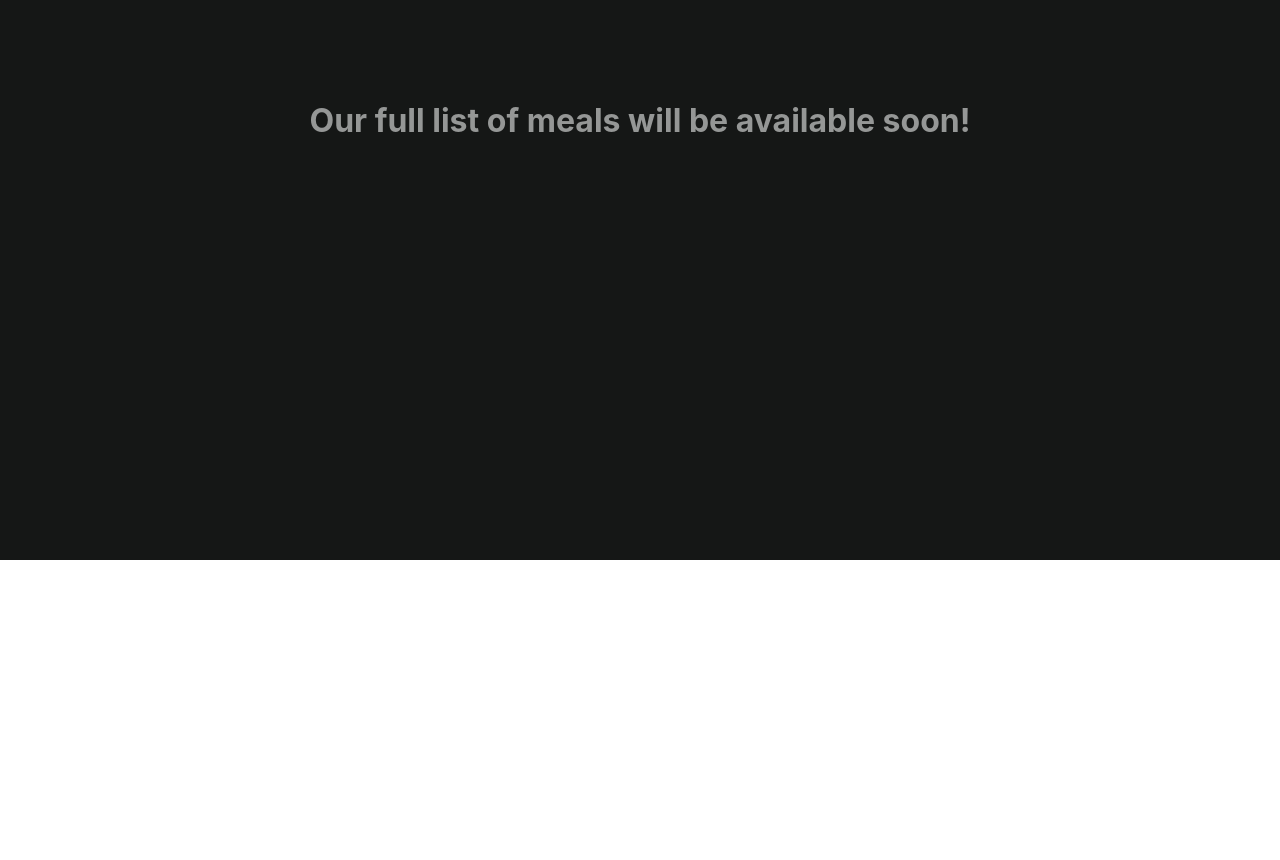
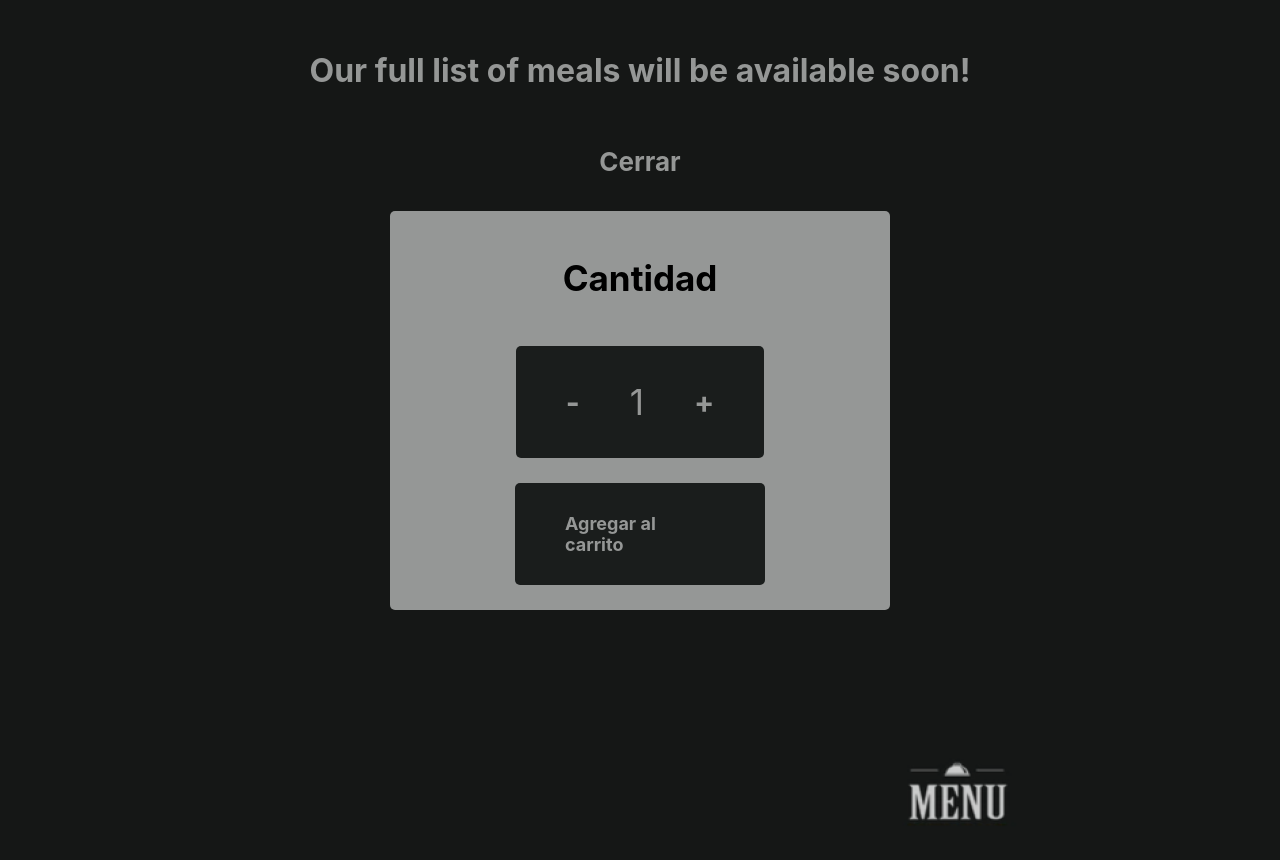
Before and after one commit to L-Molina/coder-ecommerce, a React (Create React App) app: page / in a window 1280 px wide. Shown: the part 1280-2140 px from the top of the page. Before the commit the page ends 1840 px from the top, so only its background shows below. Built offline with nearby package versions, Linux system fonts and the light colour scheme.

Commit message:
Clase 4: Contador con Boton

```diff
--- a/src/App.js
+++ b/src/App.js
@@ -3,11 +3,11 @@ import NavBar from './components/NavBar/NavBar';
 import Header from './components/Header/Header';
 import ItemListContainer from './components/ItemListContainer/ItemListContainer';
 
+
 const App = () => {
   const title = "Molina's"
 
   return (
-
     <>
       <div className="App">
         <NavBar name={title}/>
--- /dev/null
+++ b/src/components/Counter/Counter.css
@@ -0,0 +1,47 @@
+.counter-container {
+    background-color: #959796;
+    width: 500px;
+    height: auto;
+    display: flex;
+    flex-direction: column;
+    justify-content: center;
+    align-items: center;
+    font-size: 35px;
+    border-radius: 5px;
+}
+
+.counter-wrap {
+    color: #959796;
+    background-color: #1a1d1c;
+    display: flex;
+    flex-direction: row;
+    align-items: center;
+    border-radius: 5px;
+    margin: 0 25px 25px 25px;
+    width: auto;
+    max-width: 50%;
+}
+
+.counter-button {
+    text-align: start;
+    cursor: pointer;
+    margin: 25px;
+    padding: 5px 25px;
+    border-radius: 5px;
+    outline: none;
+    width: auto;
+}
+
+.counter-button:hover {
+    color: #1a1d1c;
+    background-color: #959796;
+    transition: all 0.2s ease-out;
+}
+
+.counter-sign {
+    font-size: 30px;
+}
+
+.counter-text {
+    font-size: 18px;
+}
--- a/src/components/Counter/Counter.js
+++ b/src/components/Counter/Counter.js
@@ -1,20 +1,61 @@
-const Counter = () => {
-    let count = 0
+import { useState, useEffect } from 'react'
+import './Counter.css'
+
+const Counter = ({initial, stock, onAdd}) => {
+    console.log(useState())
+
+    const [count, setCount] = useState()
+
+    useEffect(() => {
+        console.log('Se ha hecho el montaje del componente')
+        let isActive = true
+
+        setTimeout(() => {
+            if(isActive){
+                setCount(1)
+            }
+        }, 500)
+
+        return (() => {
+            isActive = false
+            console.log('Esto se ejecuta antes de montar el contador')
+        })
+    }, [])
+
+    useEffect(() => {
+        console.log('cambió el count')
+    }, [count])
+
+
+    //increment and decrement
 
     const decrement = () => {
-        count = count - 1
+        if(count > 1) {
+            setCount(count - 1)
+        }
     }
 
     const increment = () => {
-        count = count + 1
+        if(count < 9) {
+            setCount(count + 1)
+        }
     }
 
     return(
-        <div>
-            <button onClick={decrement}>-</button>
-            <p>{count}</p>
-            <button onClick={increment}>+</button>
+        <>
+
+        <div className='counter-container'>
+            <h4>Cantidad</h4>
+            <div className='counter-wrap'>
+                <h3 className='counter-button counter-sign' onClick={decrement}>-</h3>
+                <p>{count}</p>
+                <h3 className='counter-button counter-sign' onClick={increment}>+</h3>
+            </div>
+            <div className='counter-wrap'>
+                <h3 className='counter-button counter-text' onClick={onAdd(count)}>Agregar al carrito</h3>
+            </div>
         </div>
+        </>
     )
 }
 
--- a/src/components/ItemListContainer/ItemListContainer.css
+++ b/src/components/ItemListContainer/ItemListContainer.css
@@ -1,7 +1,7 @@
 .list-container {
     background-image: url("../../../public/images/menu-wip.png");
     width: 100%;
-    height: 880px;
+    height: 1280px;
     display: flex;
     flex-direction: column;
     justify-content: center;
@@ -16,3 +16,18 @@
     align-items: center;
     text-align: center;
 }
+
+.list-button {
+    color: #959796;
+    padding: 8px 20px;
+    border-radius: 5px;
+    font-size: 26px;
+    text-align: center;
+    cursor: pointer;
+}
+
+.list-button:hover {
+    color: #1a1d1c;
+    background-color: #959796;
+    transition: all 0.2s ease-out;
+}
--- a/src/components/ItemListContainer/ItemListContainer.js
+++ b/src/components/ItemListContainer/ItemListContainer.js
@@ -1,9 +1,19 @@
 import "./ItemListContainer.css"
+import Counter from "../Counter/Counter"
+import { useState } from "react"
 
 const ItemListContainer = (props) => {
+    const [show, setShow] = useState(true)
+
+    const handleOnAdd = (quantity) => {
+        console.log(`Se han agregado ${quantity} productos al carrito`)
+    }
+
     return(
         <div className="list-container">
             <h1 className="list-item">{props.greeting}</h1>
+            <h3 className="list-button" onClick={() => setShow(!show)}>{show ? 'Cerrar' : 'Agregar al carrito'}</h3>
+            {show ? <Counter initial={0} stock={9} onAdd={handleOnAdd}/> : null}
         </div>
     )
 }
--- a/src/components/NavBar/NavBar.css
+++ b/src/components/NavBar/NavBar.css
@@ -50,7 +50,7 @@
     align-items: center;
     text-decoration: none;
     cursor: pointer;
-    border-radius: 25%;
+    border-radius: 10%;
     padding: 0.5rem 1rem;
     height: 40%;
   }
@@ -68,7 +68,7 @@
     align-items: center;
     text-decoration: none;
     cursor: pointer;
-    border-radius: 25%;
+    border-radius: 30%;
     padding: 0.5rem 1rem;
     height: 40%;
   }
```
Also changed, not shown: src/components/CartWidget/meal-icon.png.
